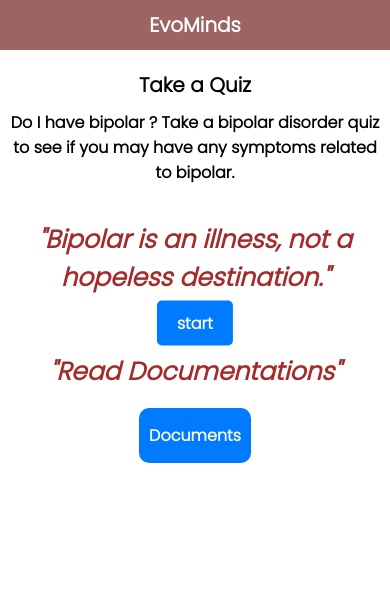
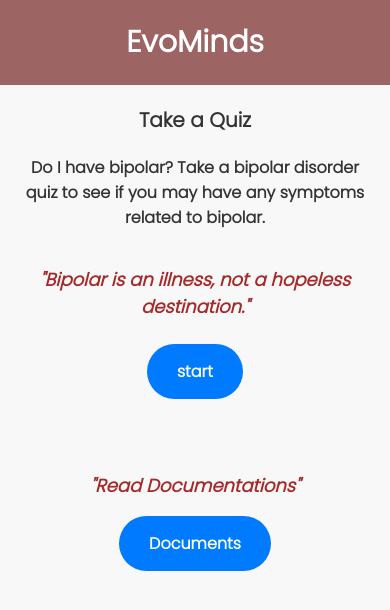
Before and after one commit to SandeshBhale/resources-page.github.io, a plain HTML site: page index.html in a window 390 px wide. Drawn offline with Linux system fonts and the light colour scheme.

Commit message:
previous styled

```diff
--- a/style1.css
+++ b/style1.css
@@ -1,42 +1,47 @@
 @import url('https://fonts.googleapis.com/css2?family=Poppins:wght@200;300&display=swap');
 
-*{
+/* Color Variables */
+:root {
+    --main-bg-color: #F8F8F8; /* Light gray background */
+    --nav-bg-color: #9d6464; /* Dark red for the navigation bar */
+    --text-color: #333; /* Dark gray text color */
+    --accent-color: #007BFF; /* Blue accent color */
+}
+
+* {
     padding: 0;
     margin: 0;
     text-decoration: none;
     list-style: none;
     box-sizing: border-box;
-    /* background-color: red; */
     font-weight: bold;
 }
-/* Reset some default styles */
+
 body, h1, h2, h3, p, ul {
     margin: 0;
     padding: 0;
 }
 
-/* Set a base font size and font-family */
 body {
     font-family: 'Poppins', sans-serif;
     font-weight: 200;
     font-size: 16px;
+    background-color: var(--main-bg-color);
+    color: var(--text-color);
 }
 
-/* Add some spacing and styles to the navigation menu */
 nav {
-    background-color: #9d6464;
+    background-color: var(--nav-bg-color);
     color: #fff;
-    padding: 10px 0;
+    padding: 20px 0;
     text-align: center;
 }
 
 nav label {
     font-size: 24px;
+    color: #fff;
 }
 
-
-
-/* Style the "Take a Quiz" section */
 .Tq {
     text-align: center;
     font-size: 24px;
@@ -45,27 +50,22 @@ nav label {
 
 .content {
     text-align: center;
-    margin: 20px;
+    margin: 40px auto; /* Increased margin for better spacing */
+    max-width: 600px;
 }
 
-
-.quote{
+.quote {
     margin-top: 3%;
     font-style: italic;
-    font-size: 25px;
+    font-size: 20px;
     color: brown;
     margin-bottom: 5%;
 }
 
-
-/* Add responsive styles using media queries */
+/* Mobile Responsive Styles */
 @media (max-width: 768px) {
     nav label {
-        font-size: 20px;
-    }
-
-    nav ul li {
-        margin-right: 10px;
+        font-size: 30px;
     }
 
     .Tq {
@@ -74,48 +74,58 @@ nav label {
 
     .content {
         font-size: 16px;
-        margin: 10px;
+        margin: 20px;
+    }
+
+    .quote {
+        font-size: 18px;
+    }
+
+    .startQuizButton, .buttonClass {
+        padding: 15px 30px;
+        font-size: 16px;
+        border-radius: 30px; /* Rounded corners for a more modern look */
     }
 }
 
-
-/* Center the "Start" button horizontally and vertically */
 .startQuizButton {
     margin-top: 2%;
     display: inline-block;
-    padding: 10px 20px;
-    background-color: #007BFF;
+    padding: 15px 30px;
+    background-color: var(--accent-color);
     color: #fff;
     text-decoration: none;
-    border-radius: 5px;
+    border-radius: 30px;
     font-weight: bold;
     transition: background-color 0.3s ease;
-    position: absolute;
-    left: 50%;
-    transform: translate(-50%, -50%);
+    position: relative; /* Changed from absolute to relative for better alignment */
     margin-bottom: 2%;
 }
 
-a:hover {
+.startQuizButton:hover {
     background-color: #0056b3;
 }
 
-.documentation-button-class{
+.documentation-button-class {
     margin-top: 9%;
     display: flex;
-    padding: 10px 20px;
+    padding: 20px; /* Increased padding for better spacing */
     justify-content: center;
     align-items: center;
     flex-direction: column;
 }
 
-.buttonClass{
-
-    background-color: #007BFF;
-    padding: 15px 10px;
-    border-radius: 10px;
+.buttonClass {
+    background-color: var(--accent-color);
+    padding: 15px 30px;
+    border-radius: 30px;
     border-style: none;
     color: white;
-    font:bold;
+    font: bold;
     cursor: pointer;
+    transition: background-color 0.3s ease;
 }
+
+.buttonClass:hover {
+    background-color: #0056b3;
+}
```
Also changed, not shown: index.html (+2 -3 lines).
